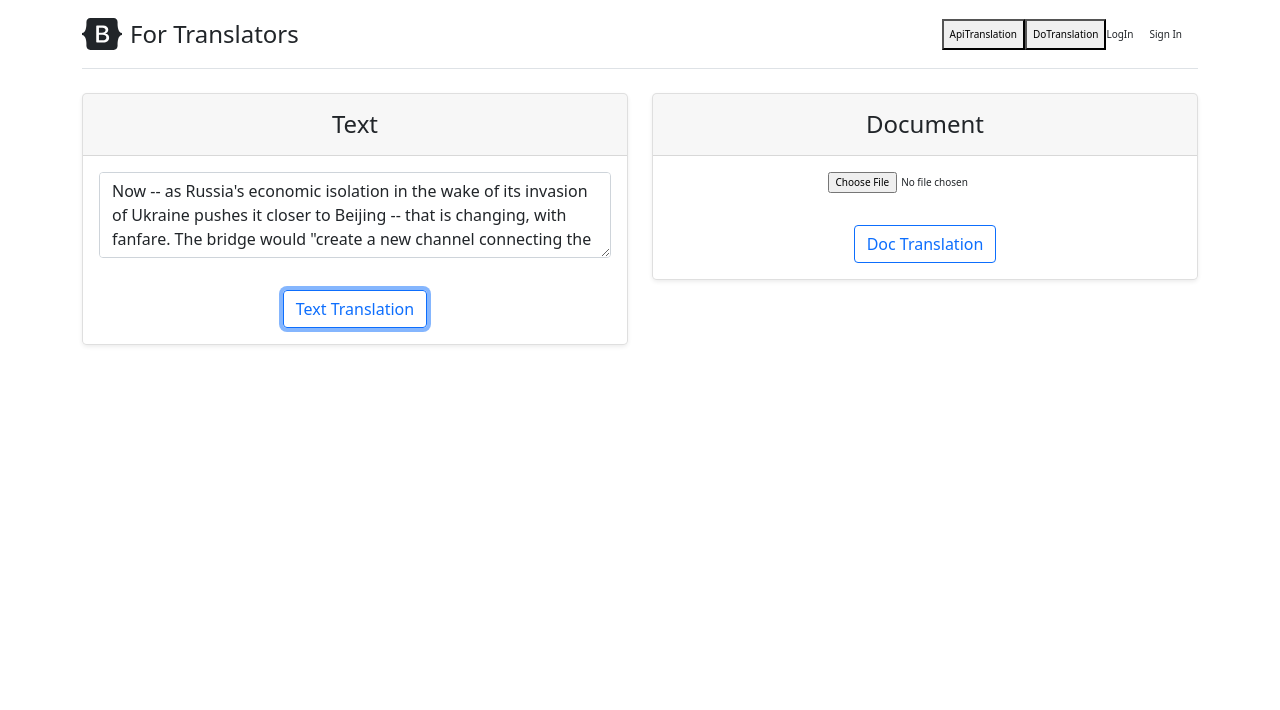
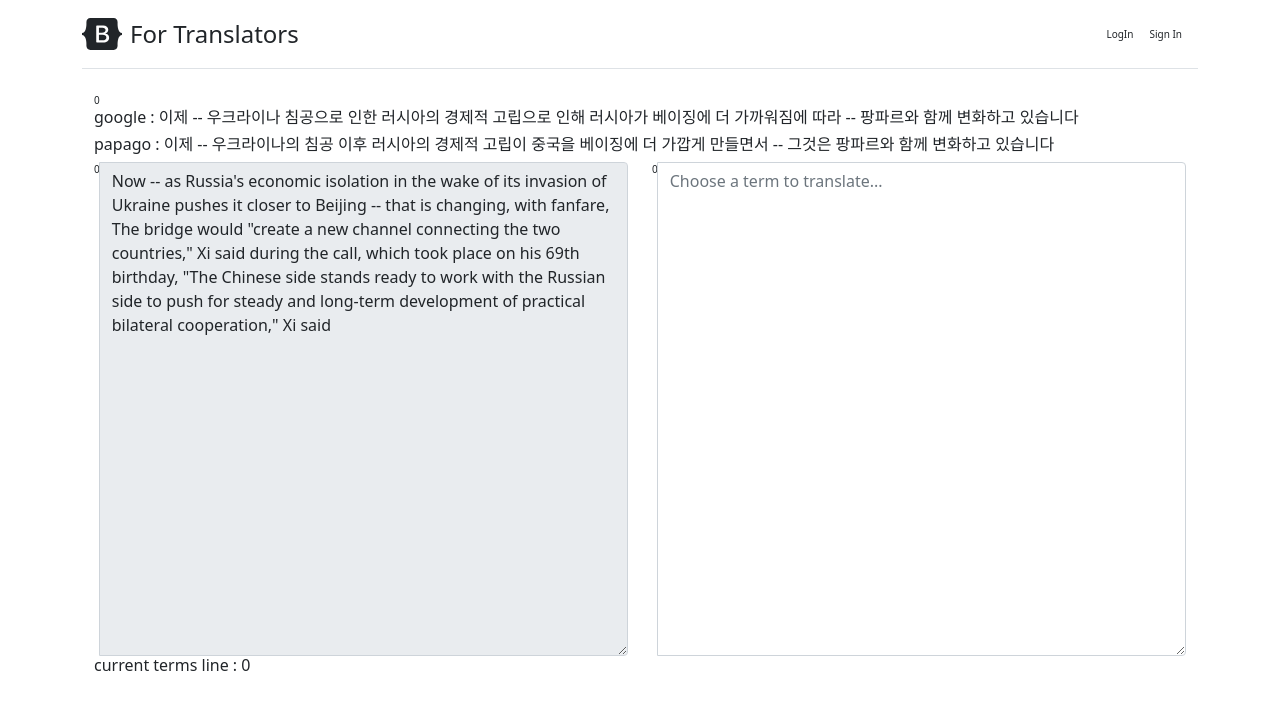
Before and after one commit to yoju-lab/project_fortranslators_front, a Vue app: page / in a window 1280 px wide. Both pictures are taken after a click on the button "Text Translation". Shown: the top 710 px of the page. Built offline with nearby package versions, Linux system fonts and the light colour scheme.

Commit message:
add front pages

```diff
--- a/src/App.vue
+++ b/src/App.vue
@@ -27,7 +27,8 @@ function setTanslatedDoc(translatedAPIDoc) {
   translatedDoc.source = translatedAPIDoc.source;
   translatedDoc.byGoogle = translatedAPIDoc.byGoogle;
   translatedDoc.byPapago = translatedAPIDoc.byPapago;
-  console.log(`setTanslatedDoc() - translatedDoc : ${translatedDoc.byGoogle}`);
+  // console.log(`setTanslatedDoc() - translatedDoc : ${translatedDoc.byGoogle}`);
+  changeComponet("DoTranslation");
 }
 </script>
 
@@ -37,7 +38,7 @@ function setTanslatedDoc(translatedAPIDoc) {
       <div
         class="d-flex flex-column flex-md-row align-items-center pb-3 mb-4 border-bottom"
       >
-        <a href="#" class="d-flex align-items-center text-dark text-decoration-none">
+        <a href="/" class="d-flex align-items-center text-dark text-decoration-none">
           <svg
             xmlns="http://www.w3.org/2000/svg"
             width="40"
@@ -58,8 +59,8 @@ function setTanslatedDoc(translatedAPIDoc) {
         </a>
 
         <nav class="d-inline-flex mt-2 mt-md-0 ms-md-auto">
-          <button @click="changeComponet('ApiTranslation')">ApiTranslation</button>
-          <button @click="changeComponet('DoTranslation')">DoTranslation</button>
+          <!-- <button @click="changeComponet('ApiTranslation')">ApiTranslation</button>
+          <button @click="changeComponet('DoTranslation')">DoTranslation</button> -->
           <a class="me-3 py-2 text-dark text-decoration-none" href="#">LogIn</a>
           <a class="me-3 py-2 text-dark text-decoration-none" href="#">Sign In</a>
         </nav>
--- a/src/components/ApiTranslation/ApiTranslation.vue
+++ b/src/components/ApiTranslation/ApiTranslation.vue
@@ -2,11 +2,13 @@
 import { reactive, provide, computed } from "vue";
 
 const translatedDoc = reactive({
-  source:
-    'Now -- as Russia\'s economic isolation in the wake of its invasion of Ukraine pushes it closer to Beijing -- that is changing, with fanfare. The bridge would "create a new channel connecting the two countries," Xi said during the call, which took place on his 69th birthday. "The Chinese side stands ready to work with the Russian side to push for steady and long-term development of practical bilateral cooperation," Xi said.',
+  source: String,
   byGoogle: "",
   byPapago: "",
 });
+
+translatedDoc.source =
+  'Now -- as Russia\'s economic isolation in the wake of its invasion of Ukraine pushes it closer to Beijing -- that is changing, with fanfare. The bridge would "create a new channel connecting the two countries," Xi said during the call, which took place on his 69th birthday. "The Chinese side stands ready to work with the Russian side to push for steady and long-term development of practical bilateral cooperation," Xi said.';
 const emits = defineEmits(["setTanslatedDoc"]);
 
 function sendToTranslateAPI() {
@@ -16,7 +18,6 @@ function sendToTranslateAPI() {
   translatedDoc.byPapago =
     '이제 -- 우크라이나의 침공 이후 러시아의 경제적 고립이 중국을 베이징에 더 가깝게 만들면서 -- 그것은 팡파르와 함께 변화하고 있습니다. 시 주석은 69번째 생일에 열린 전화통화에서 "두 나라를 연결하는 새로운 채널을 만들 것"이라고 말했다. 시 주석은 "중국 측은 러시아 측과 협력해 실질적이고 장기적인 양자 협력 발전을 추진할 준비가 돼 있다"고 말했다.';
 
-  console.log(`sendToTranslateAPI()`);
   emits("setTanslatedDoc", translatedDoc);
 }
 </script>
@@ -32,7 +33,7 @@ function sendToTranslateAPI() {
           <div class="form-group">
             <textarea
               class="form-control"
-              rows="3"
+              rows="8"
               v-model="translatedDoc.source"
             ></textarea>
           </div>
--- a/src/components/DoTranslation/TranslatingTexts.vue
+++ b/src/components/DoTranslation/TranslatingTexts.vue
@@ -46,36 +46,37 @@ function generateArrayToStringForTerms(termsArray) {
 }
 
 const addTakeTermOnTerms = function (newValue, oldValue) {
+  if (newValue.translatingTermsLine === oldValue.translatingTermsLine) {
+    // states.translatingTermArray.pop();
+  }
   // const addElement = `<span>${newValue.takeTranslatedTerm}</span>`;
   const addElement = `${newValue.takeTranslatedTerm}`;
-  if (newValue.translatingTermsLine === oldValue.translatingTermsLine) {
-    states.translatingTermArray.pop();
-  }
   states.translatingTermArray.push(addElement);
   console.log(`${typeof states.translatingTerms}, ${states.translatingTerms}`);
 
   states.translatingTerms = generateArrayToStringForTerms(states.translatingTermArray);
 };
 
-let period_index = -2;
+let period_index = -1;
 function writeTranslatingTerms(event) {
   // console.log(`writeTranslatingTerms() : ${event.keyCode}`);
   switch (event.keyCode) {
     case 190: // Period
       // console.log(`writeTranslatingTerms : ${event.key}, ${event.key === "."}`);
-      console.log(
-        `writeTranslatingTerms period : ${props.termsLength}, ${states.translatingTermsLine}`
-      );
+      // console.log(
+      //   `writeTranslatingTerms period : ${props.termsLength}, ${states.translatingTermsLine}`
+      // );
       if (props.termsLength >= states.translatingTermsLine) {
         changeTranslatingTermsLine(++states.translatingTermsLine);
+        period_index = states.translatingTerms.lastIndexOf(".");
       }
       break;
     case 8: // BACKSPACE was pressed
-      // console.log(
-      //   `BACKSPACE - period_index : ${period_index}, ${
-      //     states.translatingTerms.length - 1
-      //   }`
-      // );
+      console.log(
+        `BACKSPACE - period_index : ${period_index}, ${
+          states.translatingTerms.length - 1
+        }`
+      );
       if (
         (states.translatingTermsLine > 0) &
         (period_index == states.translatingTerms.length - 1)
```
